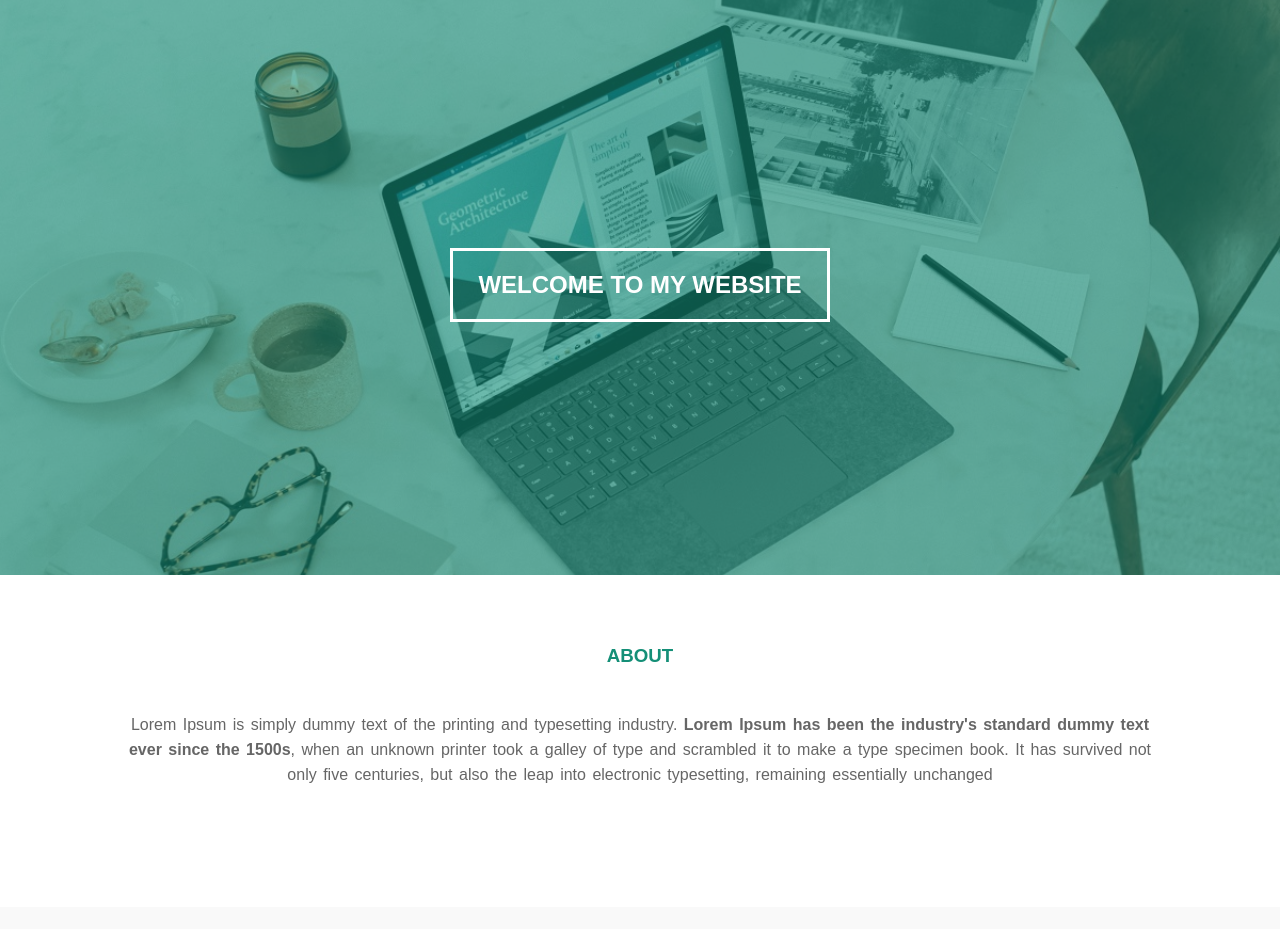
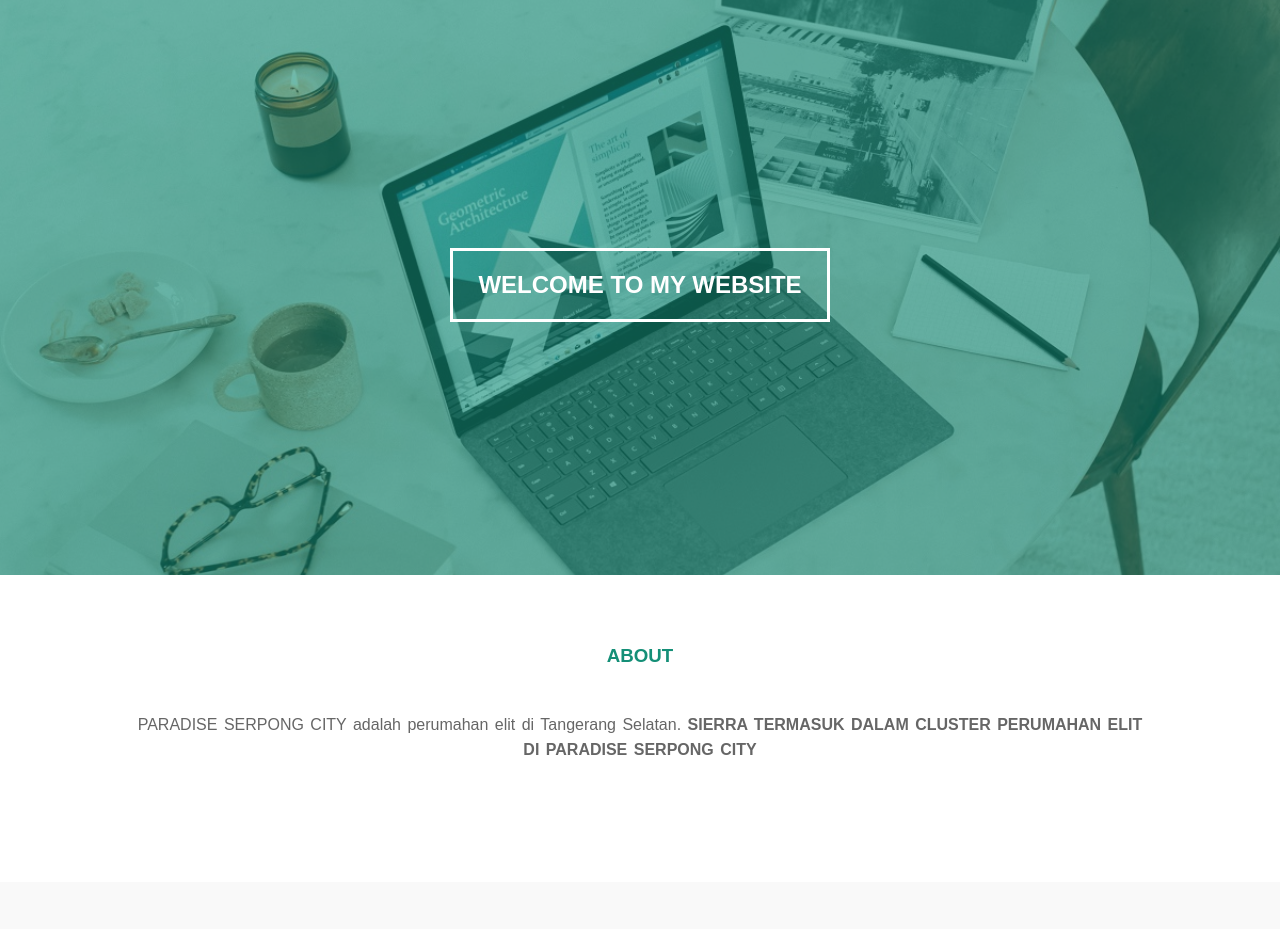
Before and after one commit to Joys-art/Web-Cluster, a plain HTML site: page index.html in a window 1280 px wide. Shown: the part 101-1030 px from the top of the page. Drawn offline with nearby package versions, Linux system fonts and the light colour scheme.

Commit message:
Update index.html

```diff
--- a/index.html
+++ b/index.html
@@ -45,7 +45,7 @@
 	<section class="about">
 		<div class="container">
 			<h3>ABOUT</h3>
-			<p>Lorem Ipsum is simply dummy text of the printing and typesetting industry. <strong>Lorem Ipsum has been the industry's standard dummy text ever since the 1500s</strong>, when an unknown printer took a galley of type and scrambled it to make a type specimen book. It has survived not only five centuries, but also the leap into electronic typesetting, remaining essentially unchanged</p>
+			<p>PARADISE SERPONG CITY adalah perumahan elit di Tangerang Selatan. <strong>SIERRA TERMASUK DALAM CLUSTER PERUMAHAN ELIT DI PARADISE SERPONG CITY</strong></p>
 		</div>
 	</section>
 
```
